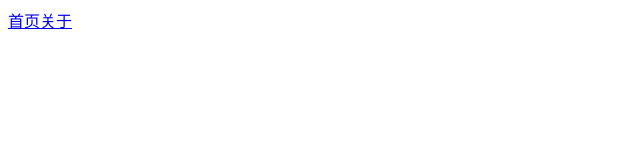
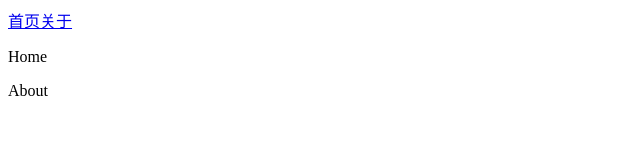
Before and after one commit to liangyuanzu/write-vue, a Vue app in the folder vue-router/: page /home in a window 1280 px wide. Shown: the top 160 px of the page, without its empty margins (0-640 px from the left). Built offline with nearby package versions, Linux system fonts and the light colour scheme.

Commit message:
feat: 注入全局属性

```diff
--- a/vue-router/src/App.vue
+++ b/vue-router/src/App.vue
@@ -2,8 +2,23 @@
   <div id="app">
     <a href="#/home">首页</a>
     <a href="#/about">关于</a>
+    <Home></Home>
+    <About></About>
   </div>
 </template>
 
+<script>
+import Home from "./views/Home";
+import About from "./views/About";
+
+export default {
+  name: "APP",
+  components: {
+    Home,
+    About,
+  },
+};
+</script>
+
 <style>
 </style>
--- a/vue-router/src/router/lue-router.js
+++ b/vue-router/src/router/lue-router.js
@@ -48,6 +48,20 @@ class LueRouter {
   }
 }
 
-LueRouter.install = (Vue, options) => {};
+LueRouter.install = (Vue, options) => {
+  Vue.mixin({
+    beforeCreate() {
+      if (this.$options?.router) {
+        // 根组件
+        this.$router = this.$options.router;
+        this.$route = this.$router.routeInfo;
+      } else {
+        // 子组件
+        this.$router = this.$parent.$router;
+        this.$route = this.$router.routeInfo;
+      }
+    },
+  });
+};
 
 export default LueRouter;
--- a/vue-router/src/views/About.vue
+++ b/vue-router/src/views/About.vue
@@ -1,5 +1,14 @@
 <template>
   <div>
-    <h1>我是 About</h1>
+    <p>About</p>
   </div>
 </template>
+
+<script>
+export default {
+  name: "About",
+};
+</script>
+
+<style lang='scss' scoped>
+</style>
--- a/vue-router/src/views/Home.vue
+++ b/vue-router/src/views/Home.vue
@@ -1,11 +1,18 @@
 <template>
   <div>
-    <h1>我是 Home</h1>
+    <p>Home</p>
   </div>
 </template>
 
 <script>
 export default {
-  name: "Home",
-};
+  name: 'Home',
+  mounted() {
+    console.log("router", this.$router);
+    console.log("route", this.$route);
+  },
+}
 </script>
+
+<style lang='scss' scoped>
+</style>
```
